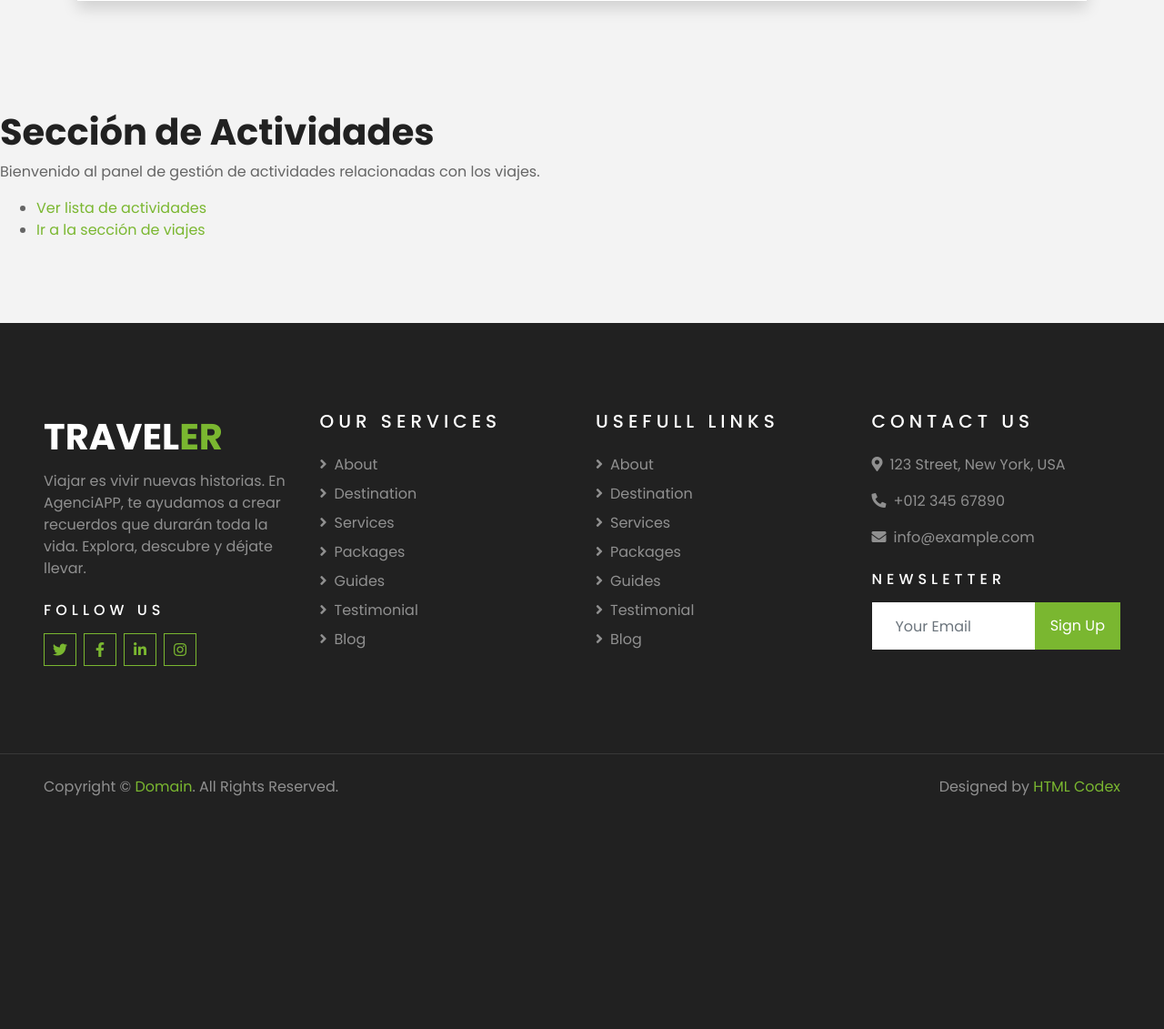
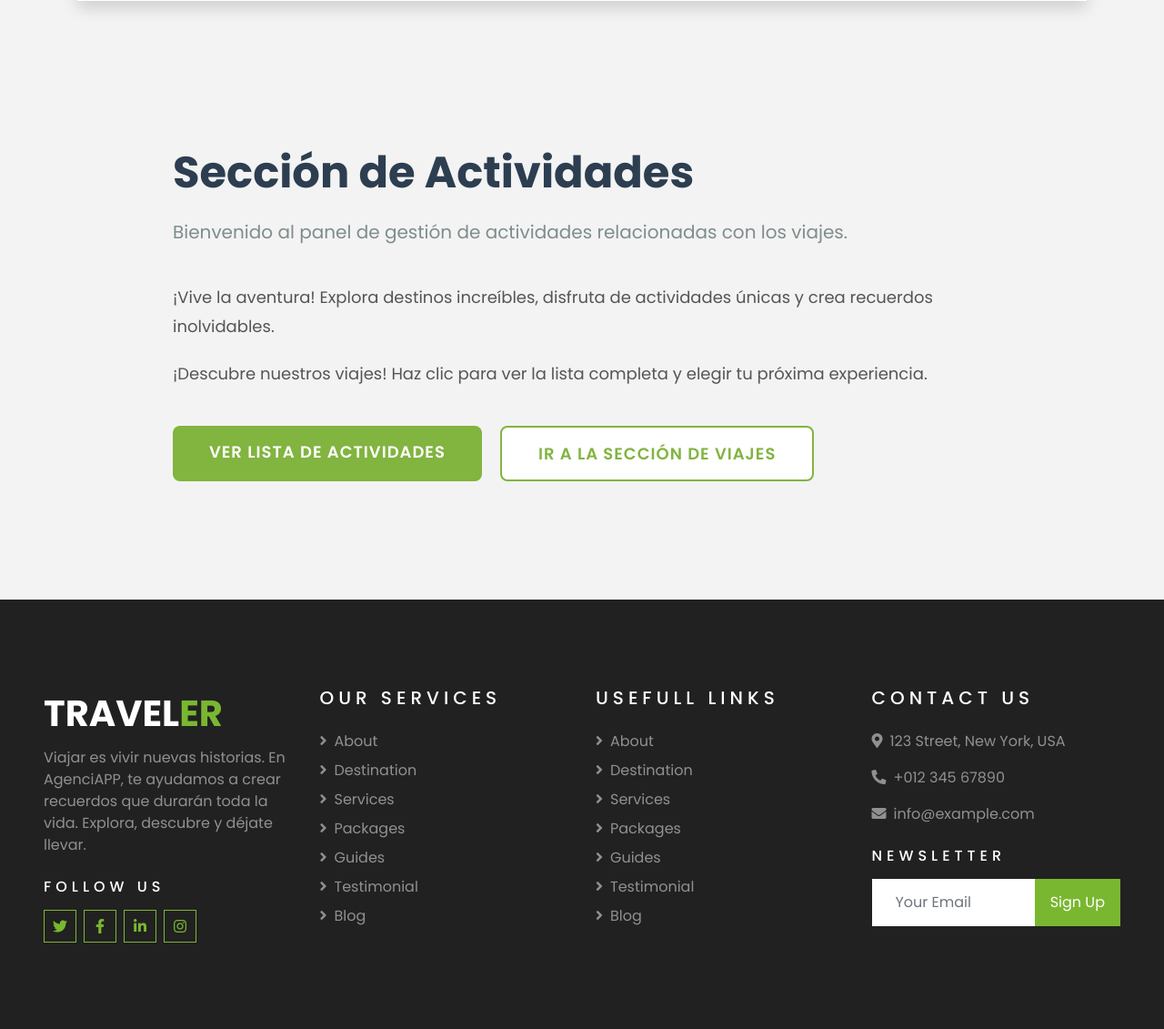
Before and after one commit to MikelHuete/ProyectoWeb, a Django app: page /AgenciaAPP/actividades/ in a window 1280 px wide. Shown: the part 877-2008 px from the top of the page at 91% size. Before the commit the page ends 1752 px from the top, so only its background shows below. Run offline with Django 5.2, Linux system fonts and the light colour scheme; some libraries are stand-ins or nearby versions.

Commit message:
seccion viajes y actividades

```diff
--- /dev/null
+++ b/AgenciaViajes/AgenciaAPP/static/css/actividades/Actividades.css
@@ -0,0 +1,73 @@
+#seccionActividades {
+    width: 100%;
+    padding: 40px 20px;
+}
+
+.contenedorTexto {
+    max-width: 900px;
+    margin: 0 auto;
+}
+
+.contenedorTexto h1 {
+    font-size: 48px;
+    color: #2c3e50;
+    font-weight: 700;
+    margin-bottom: 20px;
+}
+
+.subtitulo {
+    font-size: 20px;
+    color: #7f8c8d;
+    margin-bottom: 40px;
+    line-height: 1.6;
+}
+
+.descripcion {
+    margin-bottom: 40px;
+}
+
+.descripcion p {
+    font-size: 18px;
+    color: #555;
+    line-height: 1.8;
+    margin-bottom: 20px;
+}
+
+.botonesActividades {
+    display: flex;
+    gap: 20px;
+    flex-wrap: wrap;
+}
+
+.botonPrincipal,
+.botonSecundario {
+    padding: 15px 40px;
+    text-decoration: none;
+    border-radius: 8px;
+    font-size: 18px;
+    font-weight: 600;
+    letter-spacing: 1px;
+}
+
+.botonPrincipal {
+    background: #82b440;
+    color: white;
+}
+
+.botonPrincipal:hover {
+    background: #6fa030;
+    color: white;
+    text-decoration: none;
+}
+
+.botonSecundario {
+    background: white;
+    color: #82b440;
+    border: 2px solid #82b440;
+}
+
+.botonSecundario:hover {
+    background: #82b440;
+    color: white;
+    text-decoration: none;
+}
--- a/AgenciaViajes/AgenciaAPP/static/css/viajes/detalle_viaje.css
+++ b/AgenciaViajes/AgenciaAPP/static/css/viajes/detalle_viaje.css
@@ -1,6 +1,5 @@
 #divDetalleViaje {
     width: 100%;
-    background: #f5f7fa;
     padding-top: 40px;
 }
 
--- a/AgenciaViajes/AgenciaAPP/templates/actividades/Actividades.html
+++ b/AgenciaViajes/AgenciaAPP/templates/actividades/Actividades.html
@@ -1,16 +1,25 @@
 {% extends 'index.html' %}
+{% load static %}
+
+{% block extra_css %}
+<link rel="stylesheet" href="{% static 'css/actividades/actividades.css' %}">
+{% endblock %}
 
 {% block content %}
+<div id="seccionActividades">
+    <div class="contenedorTexto">
+        <h1>Sección de Actividades</h1>
+        <p class="subtitulo">Bienvenido al panel de gestión de actividades relacionadas con los viajes.</p>
 
-<h1>Sección de Actividades</h1>
+        <div class="descripcion">
+            <p>¡Vive la aventura! Explora destinos increíbles, disfruta de actividades únicas y crea recuerdos inolvidables.</p>
+            <p>¡Descubre nuestros viajes! Haz clic para ver la lista completa y elegir tu próxima experiencia.</p>
+        </div>
 
-<p>Bienvenido al panel de gestión de actividades relacionadas con los viajes.</p>
-
-<nav>
-    <ul>
-        <li><a href="{% url 'lista_actividades' %}">Ver lista de actividades</a></li>
-        <li><a href="{% url 'Viajes' %}">Ir a la sección de viajes</a></li>
-    </ul>
-</nav>
-
+        <div class="botonesActividades">
+            <a href="{% url 'lista_actividades' %}" class="botonPrincipal">VER LISTA DE ACTIVIDADES</a>
+            <a href="{% url 'Viajes' %}#divViajes" class="botonSecundario">IR A LA SECCIÓN DE VIAJES</a>
+        </div>
+    </div>
+</div>
 {% endblock %}
--- a/AgenciaViajes/AgenciaAPP/templates/index.html
+++ b/AgenciaViajes/AgenciaAPP/templates/index.html
@@ -80,8 +80,8 @@
                     <div class="navbar-nav ml-auto py-0">
                       <a href="{% url 'Inicio' %}" class="nav-item nav-link">Inicio</a>
                         <a href="about.html" class="nav-item nav-link">Sobre nosotros</a>
-                        <a href="{% url 'Viajes' %}" class="nav-item nav-link">Viajes</a>
-                        <a href="{% url 'Actividades' %}" class="nav-item nav-link">Actividades</a>
+                        <a href="{% url 'Viajes' %}#seccionViajes" class="nav-item nav-link">Viajes</a>
+                        <a href="{% url 'Actividades' %}#seccionActividades" class="nav-item nav-link">Actividades</a>
                         <a href="{% url 'Contacto' %}#divContacto" class="nav-item nav-link">Contacto</a>
                     </div>
                 </div>
--- a/AgenciaViajes/AgenciaAPP/templates/viajes/detalle_viaje.html
+++ b/AgenciaViajes/AgenciaAPP/templates/viajes/detalle_viaje.html
@@ -77,7 +77,7 @@
             <a href="{% url 'lista_viajes' %}#divViajes" class="botonSecundario">
                 Volver a la lista de viajes
             </a>
-            <a href="{% url 'Viajes' %}" class="botonPrincipal">
+            <a href="{% url 'Viajes' %}#seccionViajes" class="botonPrincipal">
                 Volver a la sección Viajes
             </a>
         </div>
```
Also changed, not shown: AgenciaViajes/AgenciaAPP/static/css/viajes/Viajes.css (added, +52 -0 lines), AgenciaViajes/AgenciaAPP/templates/viajes/Viajes.html (+16 -6 lines).
